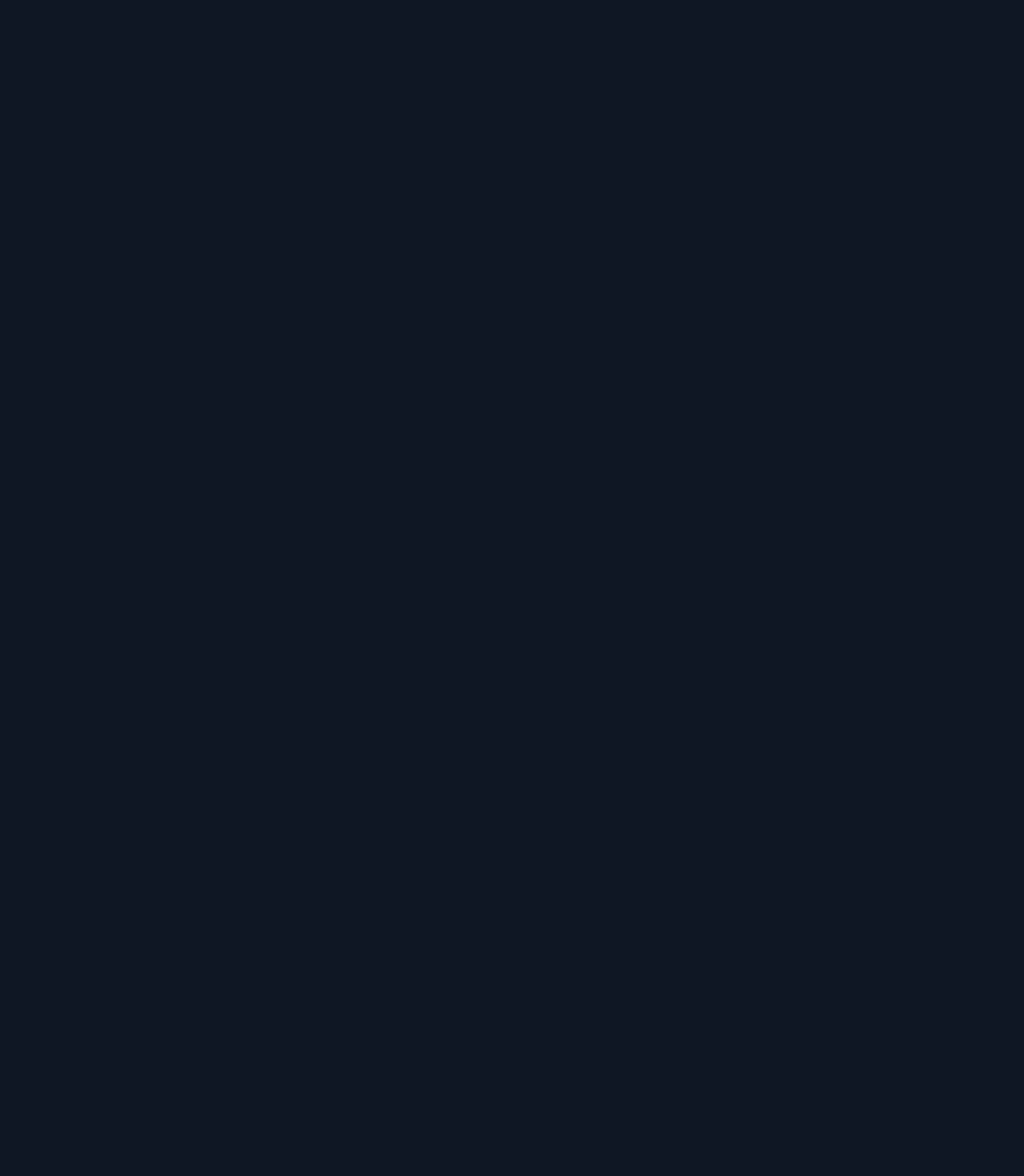
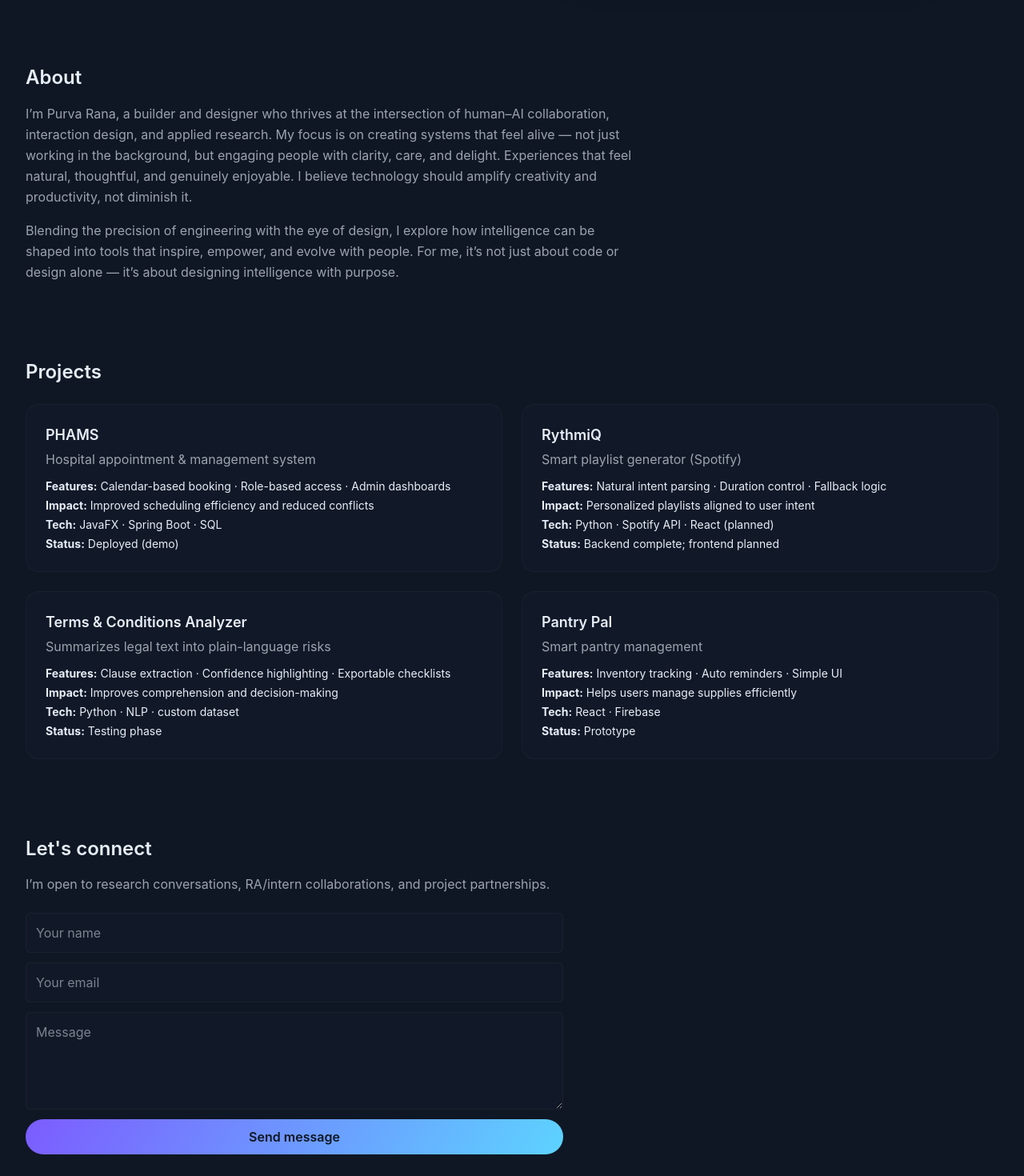
Before and after one commit to purva-rana/Portfolio, a React (Vite) app: page / in a window 1280 px wide. Shown: the part 460-1930 px from the top of the page at 80% size. Before the commit the page ends 800 px from the top, so only its background shows below. Built offline with nearby package versions, Linux system fonts and the light colour scheme.

Commit message:
phase 1 complete

```diff
--- a/src/App.jsx
+++ b/src/App.jsx
@@ -1,10 +1,9 @@
 import React from "react";
 import Navbar from './components/Navbar';
 import Hero from "./components/Hero";
-// import About from './components/About';
-// import Projects from './components/Projects';
-// import Contact from './components/Contact';
-// import Footer from './components/Footer';
+import About from './components/About';
+import Projects from './components/Projects';
+import Contact from './components/Contact';
 
 function App() {
   return (
@@ -12,9 +11,9 @@ function App() {
       <Navbar />
       <main className="container mx-auto px-6 lg:px-8">
         <Hero />
-        {/* <About />
+        <About />
         <Projects />
-        <Contact /> */}
+        <Contact />
       </main>
     </div>
   );
--- /dev/null
+++ b/src/components/About.jsx
@@ -0,0 +1,21 @@
+import React from "react";
+
+export default function About(){
+  return (
+    <section id="about" className="py-12">
+      <div className="max-w-3xl">
+        <h2 className="text-2xl font-semibold mb-4">About</h2>
+        <p className="text-[color:var(--muted-gray)] leading-relaxed">
+          I’m Purva Rana, a builder and designer who thrives at the intersection of human–AI collaboration, interaction design, and applied research.
+          My focus is on creating systems that feel alive — not just working in the background, but engaging people with clarity, care, and delight.
+          Experiences that feel natural, thoughtful, and genuinely enjoyable. I believe technology should amplify creativity and productivity, not diminish it.
+        </p>
+
+        <p className="mt-4 text-[color:var(--muted-gray)] leading-relaxed">
+          Blending the precision of engineering with the eye of design, I explore how intelligence can be shaped into tools that inspire, empower, and evolve with people.
+          For me, it’s not just about code or design alone — it’s about designing intelligence with purpose.
+        </p>
+      </div>
+    </section>
+  );
+}
--- /dev/null
+++ b/src/components/Contact.jsx
@@ -0,0 +1,19 @@
+import React from "react";
+
+export default function Contact(){
+  return (
+    <section id="contact" className="py-12">
+      <div className="max-w-2xl">
+        <h2 className="text-2xl font-semibold mb-4">Let's connect</h2>
+        <p className="text-[color:var(--muted-gray)] mb-6">I’m open to research conversations, RA/intern collaborations, and project partnerships.</p>
+
+        <form className="grid gap-3" onSubmit={(e)=>{e.preventDefault(); window.location = `mailto:purvarana1617@gmail.com?subject=Portfolio contact`;}}>
+          <input className="p-3 rounded-md bg-[color:var(--surface-800)] border border-[rgba(255,255,255,0.04)]" placeholder="Your name" required/>
+          <input className="p-3 rounded-md bg-[color:var(--surface-800)] border border-[rgba(255,255,255,0.04)]" placeholder="Your email" type="email" required/>
+          <textarea className="p-3 rounded-md bg-[color:var(--surface-800)] border border-[rgba(255,255,255,0.04)]" rows="4" placeholder="Message" aria-required/>
+          <button type="submit" className="btn-primary">Send message</button>
+        </form>
+      </div>
+    </section>
+  );
+}
--- a/src/components/Navbar.jsx
+++ b/src/components/Navbar.jsx
@@ -18,7 +18,8 @@ export default function Navbar(){
         </nav>
 
         <div className="flex items-center gap-3">
-          <a className="hidden sm:inline-block btn-secondary px-3 py-2 rounded-md" href="/PurvaRana_Resume.pdf" download="PurvaRana_Resume.pdf">Resume</a>
+          <a className="hidden sm:inline-block btn-primary px-3 py-2 rounded-md" href="/PurvaRana_Resume.pdf" target="_blank"
+  rel="noopener noreferrer" >Resume</a>
           <button className="md:hidden p-2 rounded-md border border-[rgba(255,255,255,0.04)]">Menu</button>
         </div>
       </div>
--- /dev/null
+++ b/src/components/Projects.jsx
@@ -0,0 +1,31 @@
+import React from "react";
+import projects from "../data/projects";
+
+function ProjectCard({p}){
+  return (
+    <article className="bg-[color:var(--surface-800)] p-6 rounded-2xl border border-[rgba(255,255,255,0.03)]">
+      <h3 className="font-semibold text-lg">{p.title}</h3>
+      <p className="text-[color:var(--muted-gray)] mt-1">{p.subtitle}</p>
+
+      <ul className="mt-3 text-sm space-y-1">
+        <li><strong>Features:</strong> {p.features.join(" · ")}</li>
+        <li><strong>Impact:</strong> {p.impact}</li>
+        <li><strong>Tech:</strong> {p.tech}</li>
+        <li><strong>Status:</strong> {p.status}</li>
+      </ul>
+    </article>
+  );
+}
+
+export default function Projects(){
+  return (
+    <section id="projects" className="py-12">
+      <h2 className="text-2xl font-semibold mb-6">Projects</h2>
+      <div className="grid md:grid-cols-2 gap-6">
+        {projects.map(p => (
+          <ProjectCard key={p.id} p={p} />
+        ))}
+      </div>
+    </section>
+  );
+}
--- /dev/null
+++ b/src/data/projects.js
@@ -0,0 +1,40 @@
+const projects = [
+  {
+    id: "phams",
+    title: "PHAMS",
+    subtitle: "Hospital appointment & management system",
+    features: ["Calendar-based booking", "Role-based access", "Admin dashboards"],
+    impact: "Improved scheduling efficiency and reduced conflicts",
+    tech: "JavaFX · Spring Boot · SQL",
+    status: "Deployed (demo)",
+  },
+  {
+    id: "rythmiq",
+    title: "RythmiQ",
+    subtitle: "Smart playlist generator (Spotify)",
+    features: ["Natural intent parsing", "Duration control", "Fallback logic"],
+    impact: "Personalized playlists aligned to user intent",
+    tech: "Python · Spotify API · React (planned)",
+    status: "Backend complete; frontend planned",
+  },
+  {
+    id: "tca",
+    title: "Terms & Conditions Analyzer",
+    subtitle: "Summarizes legal text into plain-language risks",
+    features: ["Clause extraction", "Confidence highlighting", "Exportable checklists"],
+    impact: "Improves comprehension and decision-making",
+    tech: "Python · NLP · custom dataset",
+    status: "Testing phase",
+  },
+  {
+    id: "pantry",
+    title: "Pantry Pal",
+    subtitle: "Smart pantry management",
+    features: ["Inventory tracking", "Auto reminders", "Simple UI"],
+    impact: "Helps users manage supplies efficiently",
+    tech: "React · Firebase",
+    status: "Prototype",
+  }
+];
+
+export default projects;
```
Also changed, not shown: src/App.css (added), 1 other file (tests, documents, lock files or other folders).
